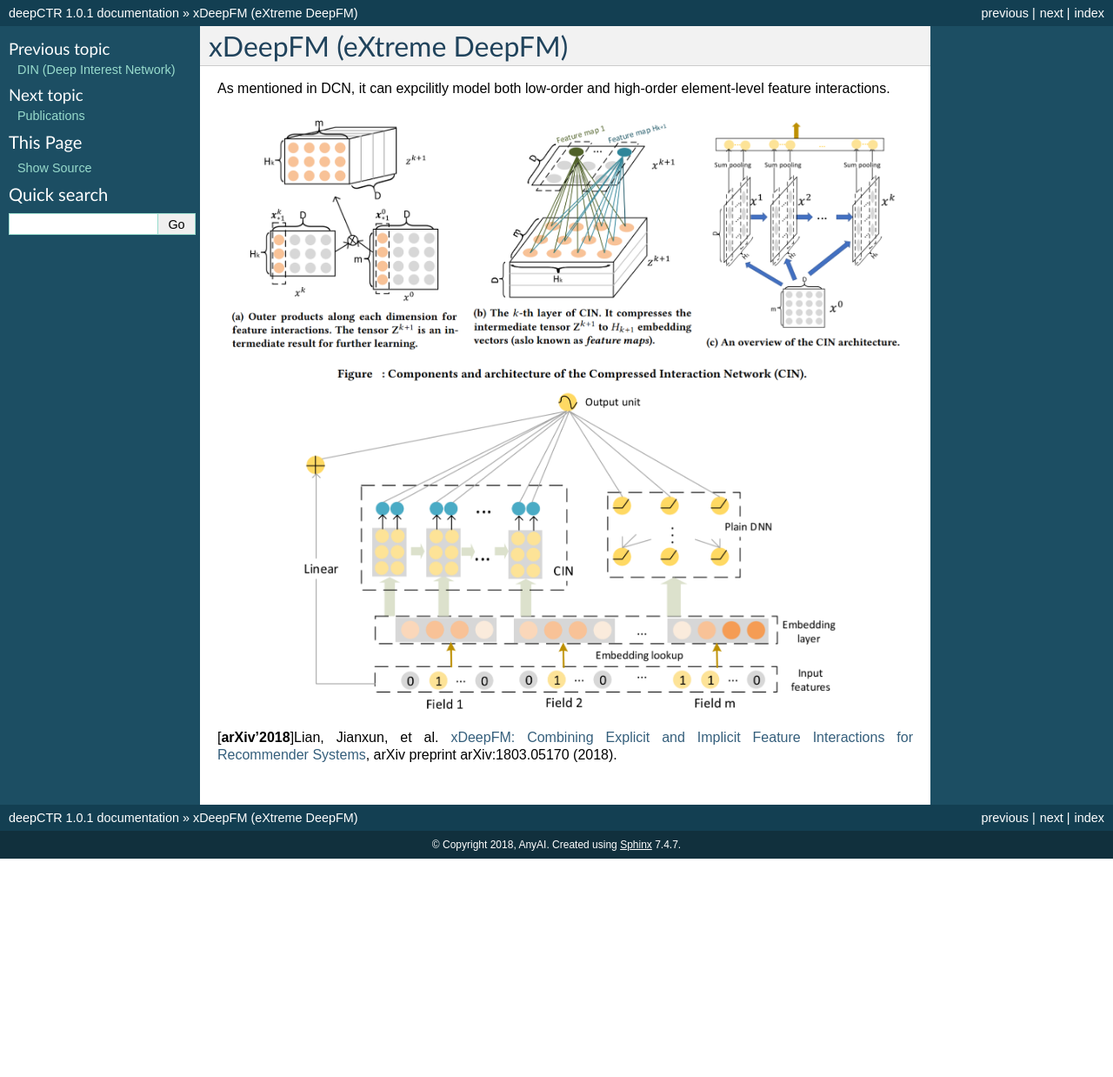
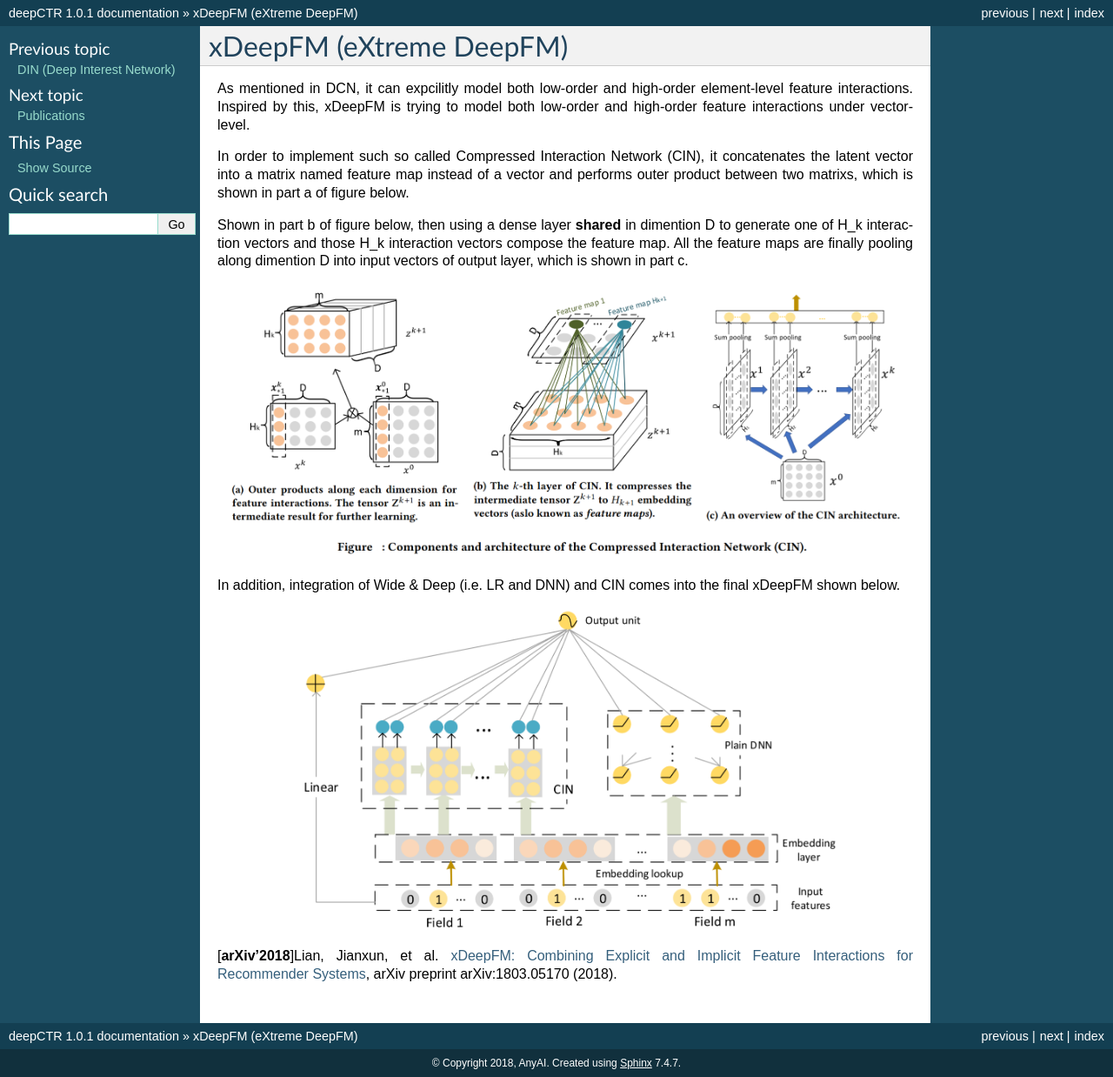
Before and after one commit to anyai/DeepCTR, a Sphinx documentation site: the page built from docs/source/models/xDeepFM.rst, in a window 1280 px wide. Shown: the whole page at 87% size. Built offline with Sphinx 7.4.7, drawn with Linux system fonts in a browser that asks for light colours; before the commit the page ends 987 px from its top, so only the background shows below that.

Commit message:
update model descriptions

```diff
--- a/docs/source/models/xDeepFM.rst
+++ b/docs/source/models/xDeepFM.rst
@@ -2,9 +2,24 @@ xDeepFM (eXtreme DeepFM)
 ===================================
 
 As mentioned in DCN, it can expcilitly model both low-order and high-order
-element-level feature interactions.
+element-level feature interactions. Inspired by this, xDeepFM is trying to
+model both low-order and high-order feature interactions under vector-level.
+
+In order to implement such so called Compressed Interaction Network (CIN), it
+concatenates the latent vector into a matrix named feature map instead of a
+vector and performs outer product between two matrixs, which is shown in part
+a of figure below.
+
+Shown in part b of figure below, then using a dense layer **shared** in
+dimention D to generate one of H_k interaction vectors and those H_k
+interaction vectors compose the feature map. All the feature maps are finally
+pooling along dimention D into input vectors of output layer, which is shown in
+part c.
 
 .. image:: xDeepFM_CIN.png
+
+In addition, integration of Wide & Deep (i.e. LR and DNN) and CIN comes into
+the final xDeepFM shown below.
 
 .. image:: xDeepFM_Arch.png
    :align: center
```
